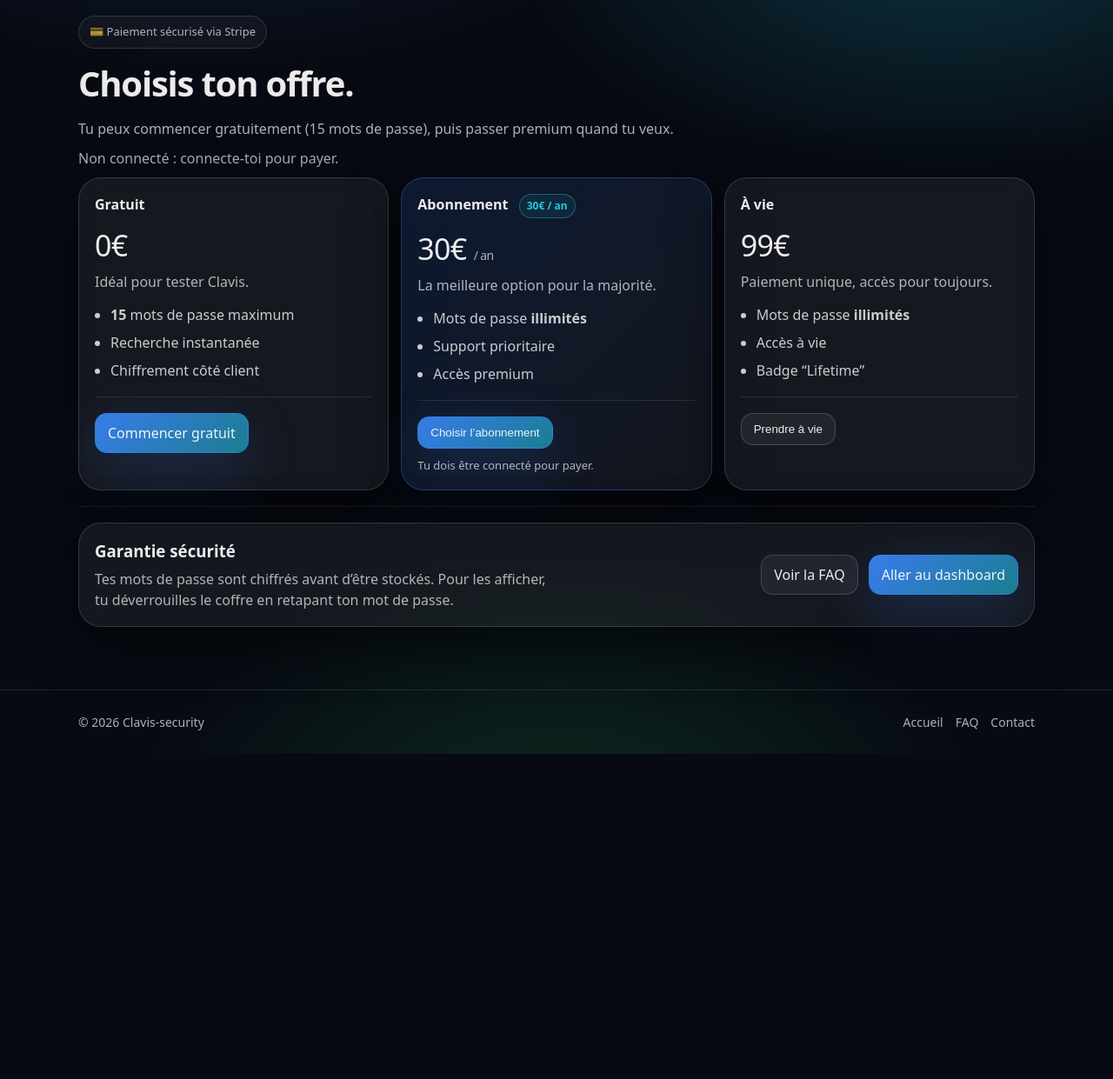
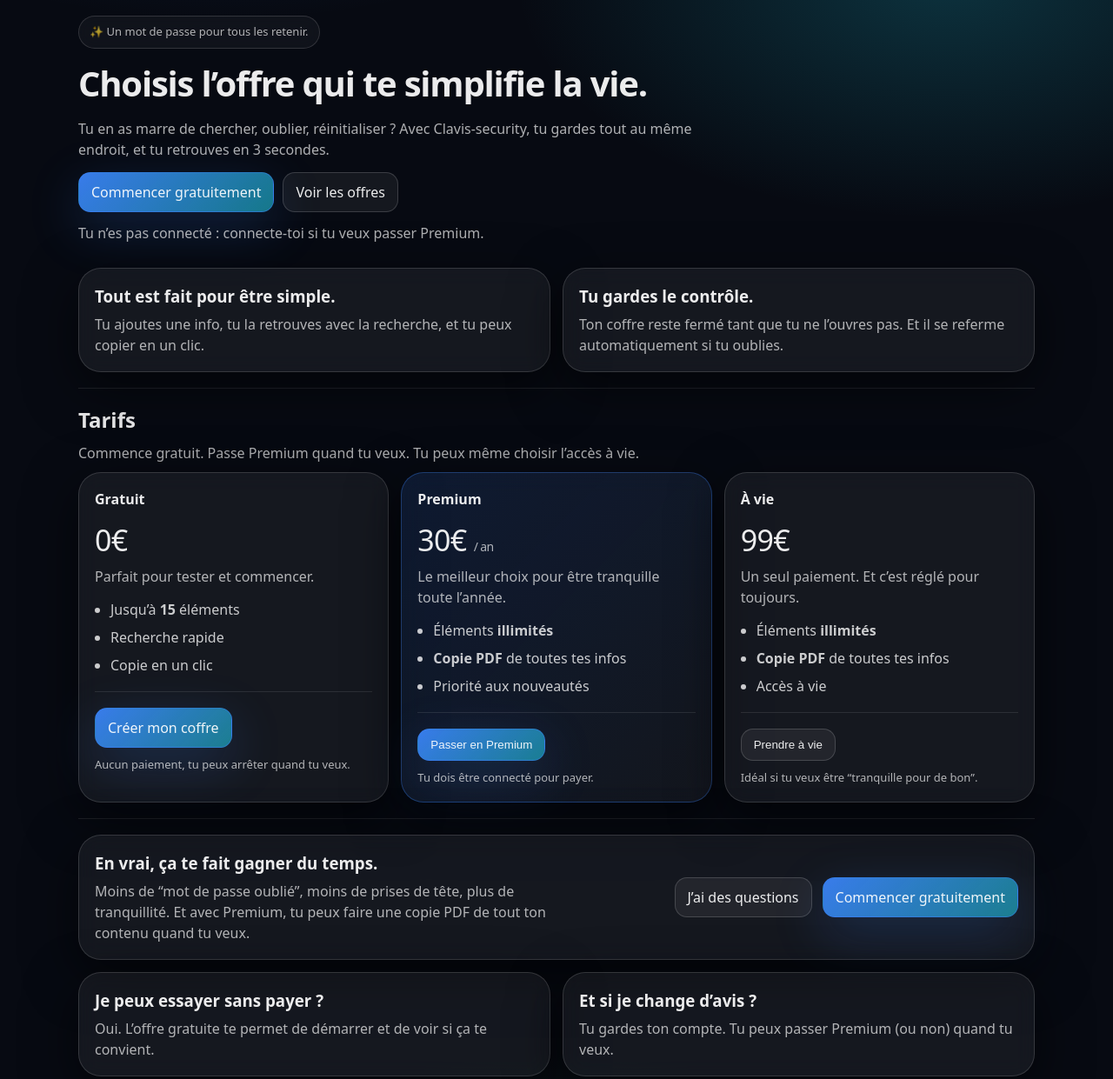
Before and after one commit to Clavis-securite/clavis-security, a website: page offers.html in a window 1280 px wide. Shown: the part 180-1421 px from the top of the page at 87% size. Before the commit the page ends 1047 px from the top, so only its background shows below. Drawn offline with nearby package versions, Linux system fonts and the light colour scheme.

Commit message:
Add files via upload

```diff
--- a/offers.html
+++ b/offers.html
@@ -4,7 +4,7 @@
   <meta charset="utf-8" />
   <meta name="viewport" content="width=device-width,initial-scale=1" />
   <title>Offres — Clavis-security</title>
-  <meta name="description" content="Offres Clavis-security : Gratuit, Abonnement 30€/an, À vie 99€." />
+  <meta name="description" content="Un mot de passe pour tous les retenir. Choisis ton offre : gratuit, premium annuel, ou à vie." />
   <link rel="stylesheet" href="css/styles.css" />
 </head>
 <body>
@@ -18,7 +18,7 @@
       </a>
 
       <nav class="navlinks" aria-label="Navigation principale">
-        <a href="offers.html">Offres</a>
+        <a href="offers.html" aria-current="page">Offres</a>
         <a href="faq.html">FAQ</a>
         <a href="contact.html">Contact</a>
       </nav>
@@ -42,69 +42,130 @@
 
 <main class="section">
   <div class="container">
+
+    <!-- HERO -->
     <div class="page-hero">
-      <span class="badge">💳 Paiement sécurisé via Stripe</span>
-      <h1>Choisis ton offre.</h1>
-      <p>Tu peux commencer gratuitement (15 mots de passe), puis passer premium quand tu veux.</p>
-      <p id="statusLine" style="margin:10px 0 0; color: var(--muted);"></p>
+      <span class="badge">✨ Un mot de passe pour tous les retenir.</span>
+      <h1>Choisis l’offre qui te simplifie la vie.</h1>
+      <p style="max-width: 720px;">
+        Tu en as marre de chercher, oublier, réinitialiser ? Avec Clavis-security, tu gardes tout au même endroit, et tu retrouves en 3 secondes.
+      </p>
+
+      <div style="display:flex; gap:10px; flex-wrap:wrap; margin-top:14px;">
+        <a class="btn primary" href="register.html">Commencer gratuitement</a>
+        <a class="btn" href="#tarifs">Voir les offres</a>
+      </div>
+
+      <p id="statusLine" style="margin:12px 0 0; color: var(--muted);"></p>
     </div>
 
-    <div class="pricing">
-      <div class="card price-card">
-        <div class="name">Gratuit</div>
-        <div class="price">0€</div>
-        <p class="desc">Idéal pour tester Clavis.</p>
-        <ul>
-          <li><strong>15</strong> mots de passe maximum</li>
-          <li>Recherche instantanée</li>
-          <li>Chiffrement côté client</li>
-        </ul>
-        <div class="hr"></div>
-        <a class="btn primary" href="register.html">Commencer gratuit</a>
+    <!-- TRUST / REASSURANCE -->
+    <div class="grid2" style="margin-top: 18px;">
+      <div class="card pad">
+        <h3 style="margin:0 0 6px;">Tout est fait pour être simple.</h3>
+        <p style="margin:0;color:var(--muted);">
+          Tu ajoutes une info, tu la retrouves avec la recherche, et tu peux copier en un clic.
+        </p>
       </div>
-
-      <div class="card price-card featured">
-        <div class="name">Abonnement <span class="tag">30€ / an</span></div>
-        <div class="price">30€ <span style="font-size:14px;color:var(--muted)">/ an</span></div>
-        <p class="desc">La meilleure option pour la majorité.</p>
-        <ul>
-          <li>Mots de passe <strong>illimités</strong></li>
-          <li>Support prioritaire</li>
-          <li>Accès premium</li>
-        </ul>
-        <div class="hr"></div>
-        <button class="btn primary" id="buyAnnual">Choisir l’abonnement</button>
-        <div class="hero-note">Tu dois être connecté pour payer.</div>
-      </div>
-
-      <div class="card price-card">
-        <div class="name">À vie</div>
-        <div class="price">99€</div>
-        <p class="desc">Paiement unique, accès pour toujours.</p>
-        <ul>
-          <li>Mots de passe <strong>illimités</strong></li>
-          <li>Accès à vie</li>
-          <li>Badge “Lifetime”</li>
-        </ul>
-        <div class="hr"></div>
-        <button class="btn" id="buyLifetime">Prendre à vie</button>
+      <div class="card pad">
+        <h3 style="margin:0 0 6px;">Tu gardes le contrôle.</h3>
+        <p style="margin:0;color:var(--muted);">
+          Ton coffre reste fermé tant que tu ne l’ouvres pas. Et il se referme automatiquement si tu oublies.
+        </p>
       </div>
     </div>
 
     <div class="hr"></div>
 
+    <!-- PRICING -->
+    <div id="tarifs" class="page-hero" style="padding-top:0;">
+      <h2 style="margin:0 0 8px;">Tarifs</h2>
+      <p style="margin:0; max-width: 720px;">
+        Commence gratuit. Passe Premium quand tu veux. Tu peux même choisir l’accès à vie.
+      </p>
+    </div>
+
+    <div class="pricing">
+
+      <!-- FREE -->
+      <div class="card price-card">
+        <div class="name">Gratuit</div>
+        <div class="price">0€</div>
+        <p class="desc">Parfait pour tester et commencer.</p>
+        <ul>
+          <li>Jusqu’à <strong>15</strong> éléments</li>
+          <li>Recherche rapide</li>
+          <li>Copie en un clic</li>
+        </ul>
+        <div class="hr"></div>
+        <a class="btn primary" href="register.html">Créer mon coffre</a>
+        <div class="hero-note">Aucun paiement, tu peux arrêter quand tu veux.</div>
+      </div>
+
+      <!-- ANNUAL -->
+      <div class="card price-card featured">
+        <div class="name">Premium</div>
+        <div class="price">30€ <span style="font-size:14px;color:var(--muted)">/ an</span></div>
+        <p class="desc">Le meilleur choix pour être tranquille toute l’année.</p>
+        <ul>
+          <li>Éléments <strong>illimités</strong></li>
+          <li><strong>Copie PDF</strong> de toutes tes infos</li>
+          <li>Priorité aux nouveautés</li>
+        </ul>
+        <div class="hr"></div>
+        <button class="btn primary" id="buyAnnual">Passer en Premium</button>
+        <div class="hero-note">Tu dois être connecté pour payer.</div>
+      </div>
+
+      <!-- LIFETIME -->
+      <div class="card price-card">
+        <div class="name">À vie</div>
+        <div class="price">99€</div>
+        <p class="desc">Un seul paiement. Et c’est réglé pour toujours.</p>
+        <ul>
+          <li>Éléments <strong>illimités</strong></li>
+          <li><strong>Copie PDF</strong> de toutes tes infos</li>
+          <li>Accès à vie</li>
+        </ul>
+        <div class="hr"></div>
+        <button class="btn" id="buyLifetime">Prendre à vie</button>
+        <div class="hero-note">Idéal si tu veux être “tranquille pour de bon”.</div>
+      </div>
+
+    </div>
+
+    <!-- CONVERSION BLOCK -->
+    <div class="hr"></div>
+
     <div class="card pad">
       <div class="grid2">
         <div>
-          <h3 style="margin:0 0 6px;">Garantie sécurité</h3>
+          <h3 style="margin:0 0 6px;">En vrai, ça te fait gagner du temps.</h3>
           <p style="margin:0;color:var(--muted);">
-            Tes mots de passe sont chiffrés avant d’être stockés. Pour les afficher, tu déverrouilles le coffre en retapant ton mot de passe.
+            Moins de “mot de passe oublié”, moins de prises de tête, plus de tranquillité.
+            Et avec Premium, tu peux faire une copie PDF de tout ton contenu quand tu veux.
           </p>
         </div>
         <div style="display:flex; gap:12px; align-items:center; justify-content:flex-end; flex-wrap:wrap;">
-          <a class="btn" href="faq.html">Voir la FAQ</a>
-          <a class="btn primary" href="dashboard.html">Aller au dashboard</a>
+          <a class="btn" href="faq.html">J’ai des questions</a>
+          <a class="btn primary" href="register.html">Commencer gratuitement</a>
         </div>
+      </div>
+    </div>
+
+    <!-- MINI FAQ (conversion) -->
+    <div class="grid2" style="margin-top: 14px;">
+      <div class="card pad">
+        <h3 style="margin:0 0 6px;">Je peux essayer sans payer ?</h3>
+        <p style="margin:0;color:var(--muted);">
+          Oui. L’offre gratuite te permet de démarrer et de voir si ça te convient.
+        </p>
+      </div>
+      <div class="card pad">
+        <h3 style="margin:0 0 6px;">Et si je change d’avis ?</h3>
+        <p style="margin:0;color:var(--muted);">
+          Tu gardes ton compte. Tu peux passer Premium (ou non) quand tu veux.
+        </p>
       </div>
     </div>
 
@@ -124,14 +185,15 @@
   </div>
 </footer>
 
+<!-- Scripts (Stripe checkout via Netlify Functions) -->
 <script src="js/app.js"></script>
 <script src="https://cdn.jsdelivr.net/npm/@supabase/supabase-js@2"></script>
 <script src="js/supabase.js"></script>
 
 <script>
   async function startCheckout(plan) {
-    const session = await getSession();
-    if (!session) {
+    const s = await getSession();
+    if (!s) {
       alert("Connecte-toi d'abord 🙂");
       window.location.href = "login.html";
       return;
@@ -144,33 +206,38 @@
       headers: { "Content-Type": "application/json" },
       body: JSON.stringify({
         plan,
-        user_id: session.user.id,
-        user_email: session.user.email,
+        user_id: s.user.id,
+        user_email: s.user.email,
         site_url
       })
     });
 
     const data = await res.json();
     if (!res.ok) {
-      alert("Erreur Stripe : " + (data?.error || res.statusText));
+      alert("Oups… ça n’a pas marché. Réessaie dans une minute.");
       return;
     }
 
     window.location.href = data.url;
   }
 
-  document.getElementById("buyAnnual").addEventListener("click", () => startCheckout("annual"));
-  document.getElementById("buyLifetime").addEventListener("click", () => startCheckout("lifetime"));
+  document.getElementById("buyAnnual")?.addEventListener("click", () => startCheckout("annual"));
+  document.getElementById("buyLifetime")?.addEventListener("click", () => startCheckout("lifetime"));
 
-  // petite info UX : affiche si connecté
   (async () => {
     try {
       const s = await getSession();
       document.getElementById("statusLine").textContent = s
         ? `Connecté : ${s.user.email}`
-        : "Non connecté : connecte-toi pour payer.";
+        : "Tu n’es pas connecté : connecte-toi si tu veux passer Premium.";
     } catch {
-      document.getElementById("statusLine").textContent = "Non connecté : connecte-toi pour payer.";
+      document.getElementById("statusLine").textContent = "Tu n’es pas connecté : connecte-toi si tu veux passer Premium.";
+    }
+
+    // Petit message si retour de Stripe
+    const params = new URLSearchParams(window.location.search);
+    if (params.get("canceled") === "1") {
+      alert("Paiement annulé. Aucun souci 🙂 Tu peux réessayer quand tu veux.");
     }
   })();
 </script>
```
